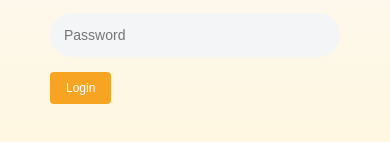
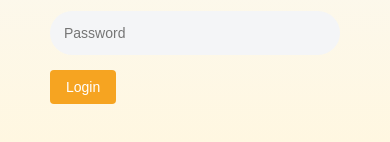
Before and after one commit to iamnikhilC/bookmybarber, a React (Create React App) app: page /bookmybarber/login in a window 390 px wide. Shown: the part 690-832 px from the top of the page. Built offline with nearby package versions, Linux system fonts and the light colour scheme.

Commit message:
fronten section and css added and updated

```diff
--- a/src/App.css
+++ b/src/App.css
@@ -289,7 +289,7 @@ input:focus {
 	button,
 	a,
 	.btn-primary {
-		font-size: 12px;
+		font-size: 14px;
 	}
 
 	h4 {
@@ -494,7 +494,7 @@ section.hero::after {
 		position: absolute;
 		top: 0;
 		left: 0;
-		width: 352px;
+		width: 91vw;
 		height: 100vh;
 		background: #1A1A1A;
 		display: flex;
```
